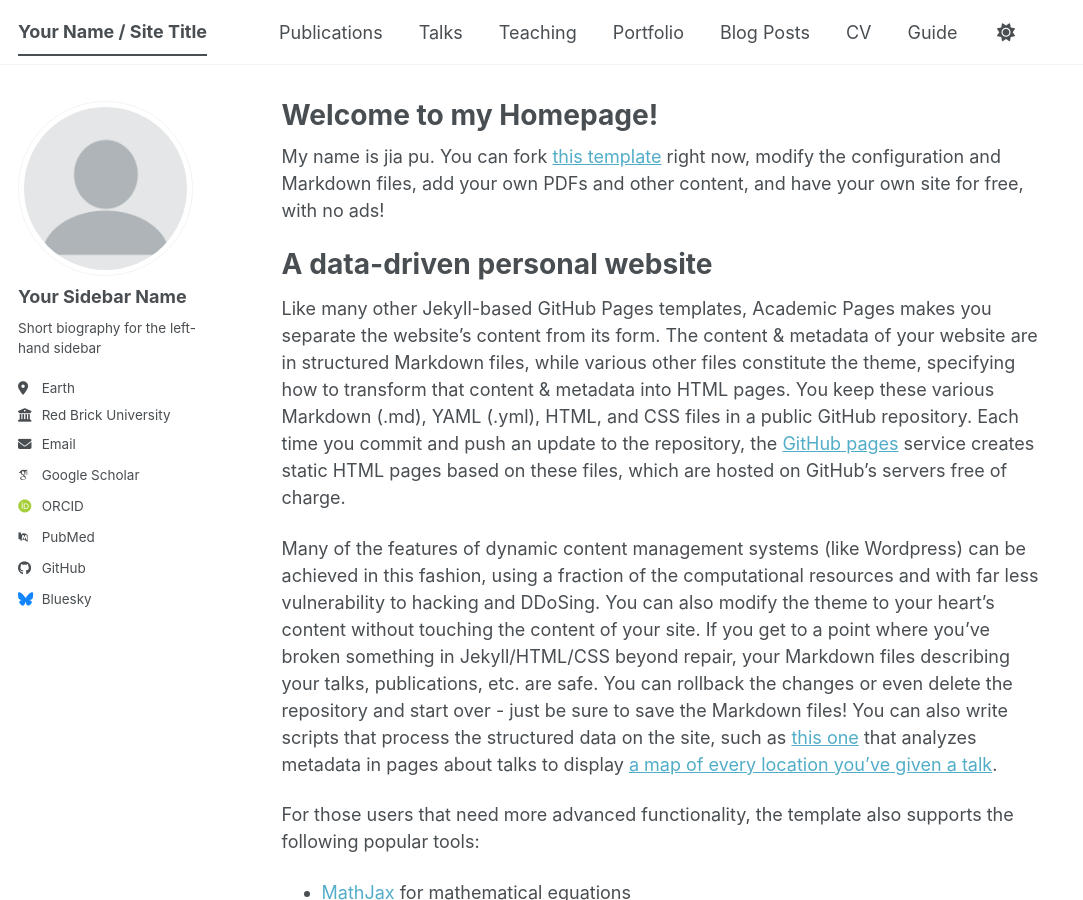
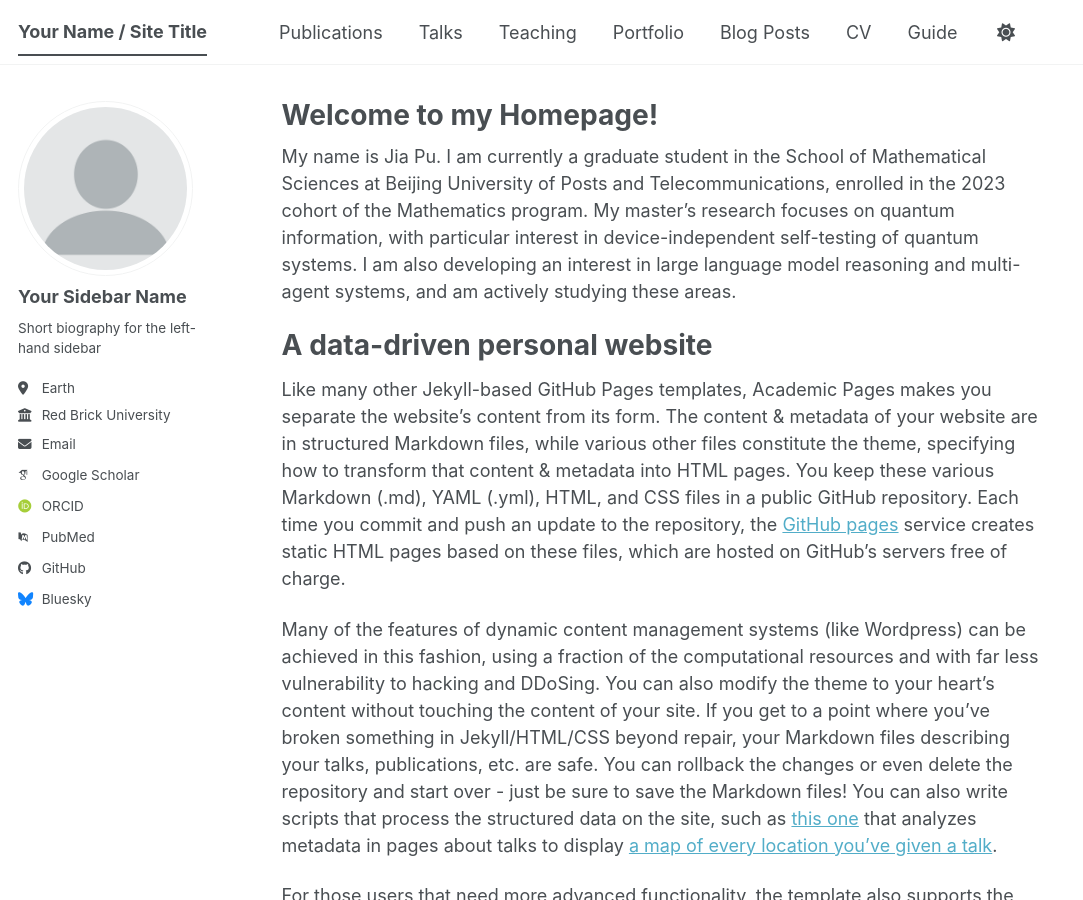
Before and after one commit to pujiayeah/pujiayeah.github.io, a Jekyll site: the page built from _pages/about.md, in a window 1280 px wide and 900 px high. Shown: the whole window, without its empty margins (0-1083 px from the left). Built offline with Jekyll 4.4.1, drawn with Linux system fonts in a browser that asks for light colours; some web fonts are replaced; a script bundle is joined from its source files by our own code; library files that are not in the unit come from our copies.

Commit message:
Revise about page content and author details
Updated personal introduction and research interests.

```diff
--- a/_pages/about.md
+++ b/_pages/about.md
@@ -7,8 +7,8 @@ redirect_from:
   - /about.html
 ---
 
-My name is jia pu.
- You can fork [this template](https://github.com/academicpages/academicpages.github.io) right now, modify the configuration and Markdown files, add your own PDFs and other content, and have your own site for free, with no ads!
+My name is Jia Pu. I am currently a graduate student in the School of Mathematical Sciences at Beijing University of Posts and Telecommunications, enrolled in the 2023 cohort of the Mathematics program. My master's research focuses on quantum information, with particular interest in device-independent self-testing of quantum systems. I am also developing an interest in large language model reasoning and multi-agent systems, and am actively studying these areas.
+
 
 A data-driven personal website
 ======
```
